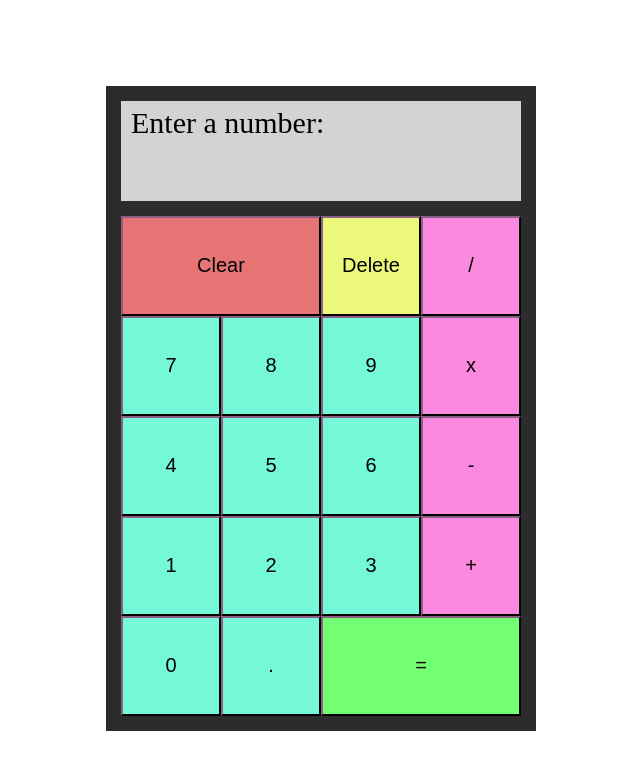
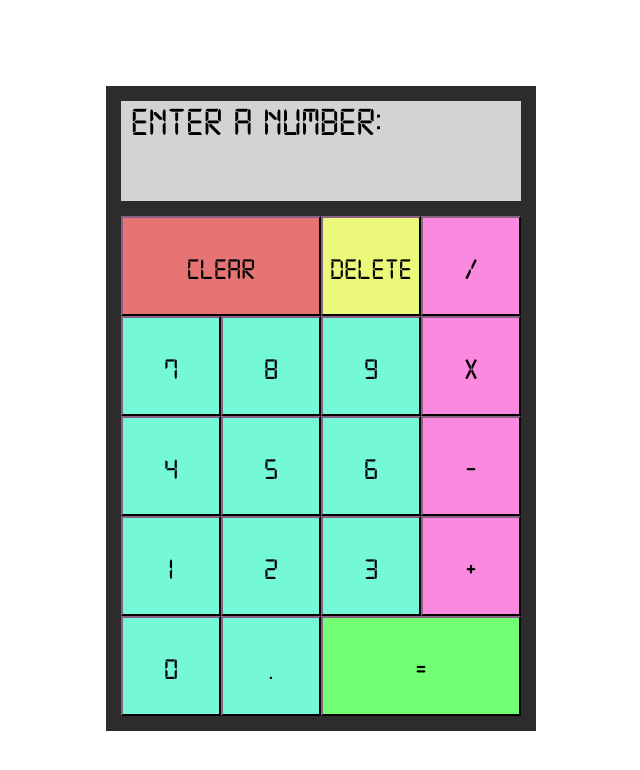
Before and after one commit to lukeledvina/calculator, a plain HTML site: page index.html in a window 1280 px wide. Shown: the whole page, without its empty margins (319-959 px from the left). Drawn offline with Linux system fonts and the light colour scheme.

Commit message:
Add a calculator font, increase font size, improve code readability

```diff
--- a/style.css
+++ b/style.css
@@ -1,5 +1,13 @@
+@font-face {
+    font-family: CalculatorFont;
+    src: url(CalcFont.ttf) format("truetype");
+    font-weight: normal;
+    font-style: normal;
+    font-size: 25px;
+}
 html {
     box-sizing: border-box;
+
 }
 
 body {
@@ -7,7 +15,10 @@ body {
     justify-content: center;
     align-items: center;
     height: 100vh;
+    font-family: CalculatorFont, Tahoma, sans-serif;
+
 }
+
 
 .calculator {
     display: flex;
@@ -43,7 +54,8 @@ body {
     background-color: rgb(117, 248, 215);
     height: 100px;
     border-color: rgb(54, 38, 52);
-    font-size: 20px;
+    font:inherit;
+    font-size: 30px;
 }
 
 #equals-button {
@@ -74,7 +86,8 @@ div .plus-minus {
 #display-text {
     padding: 10px;
     padding-top: 5px;
-    font-size: 30px;
+    font-size: 40px;
+    word-wrap: break-word;
 }
 
 .button-container button:hover {
```
Also changed, not shown: script.js (+16 -21 lines), CalcFont.ttf (added).
